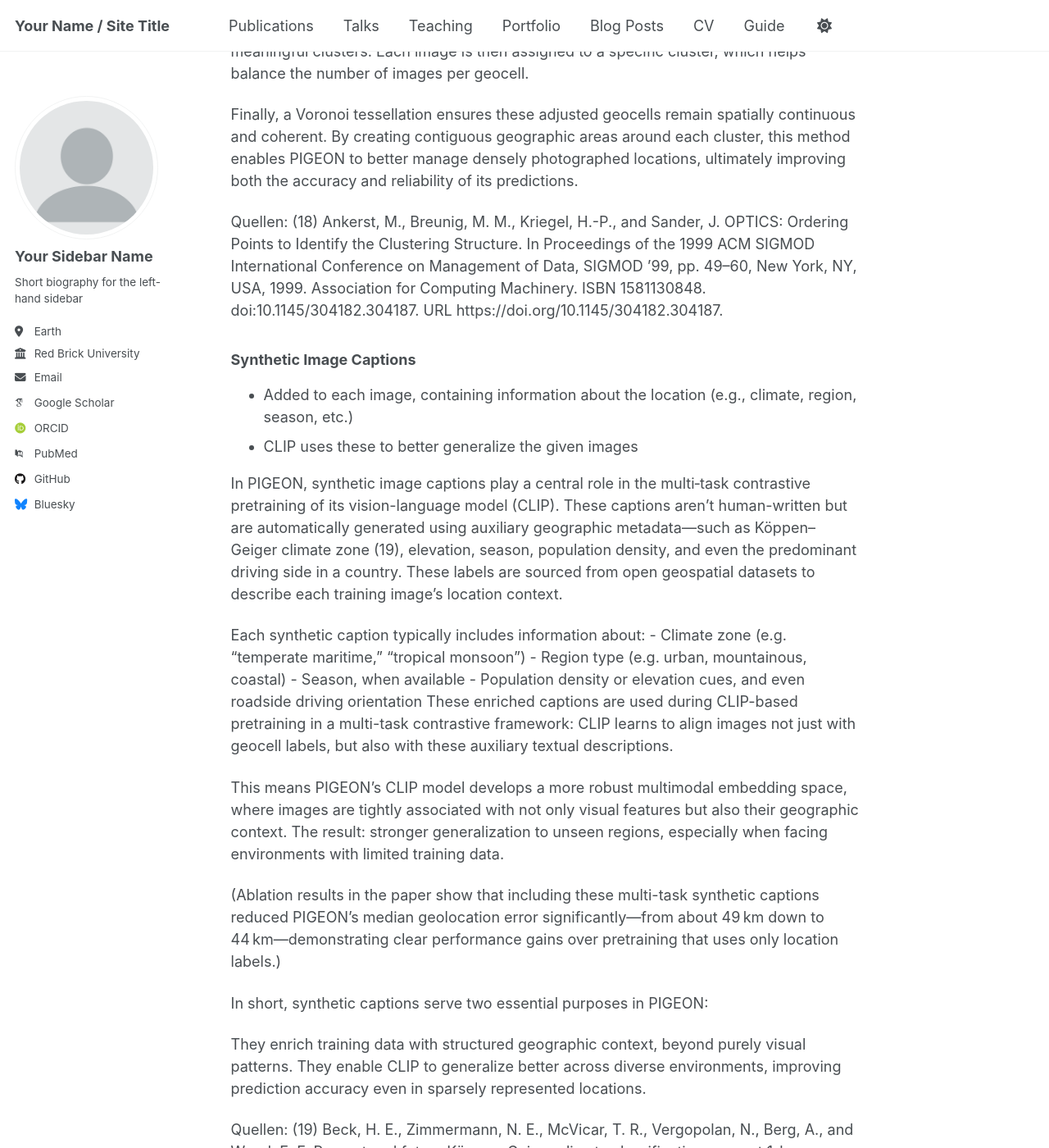
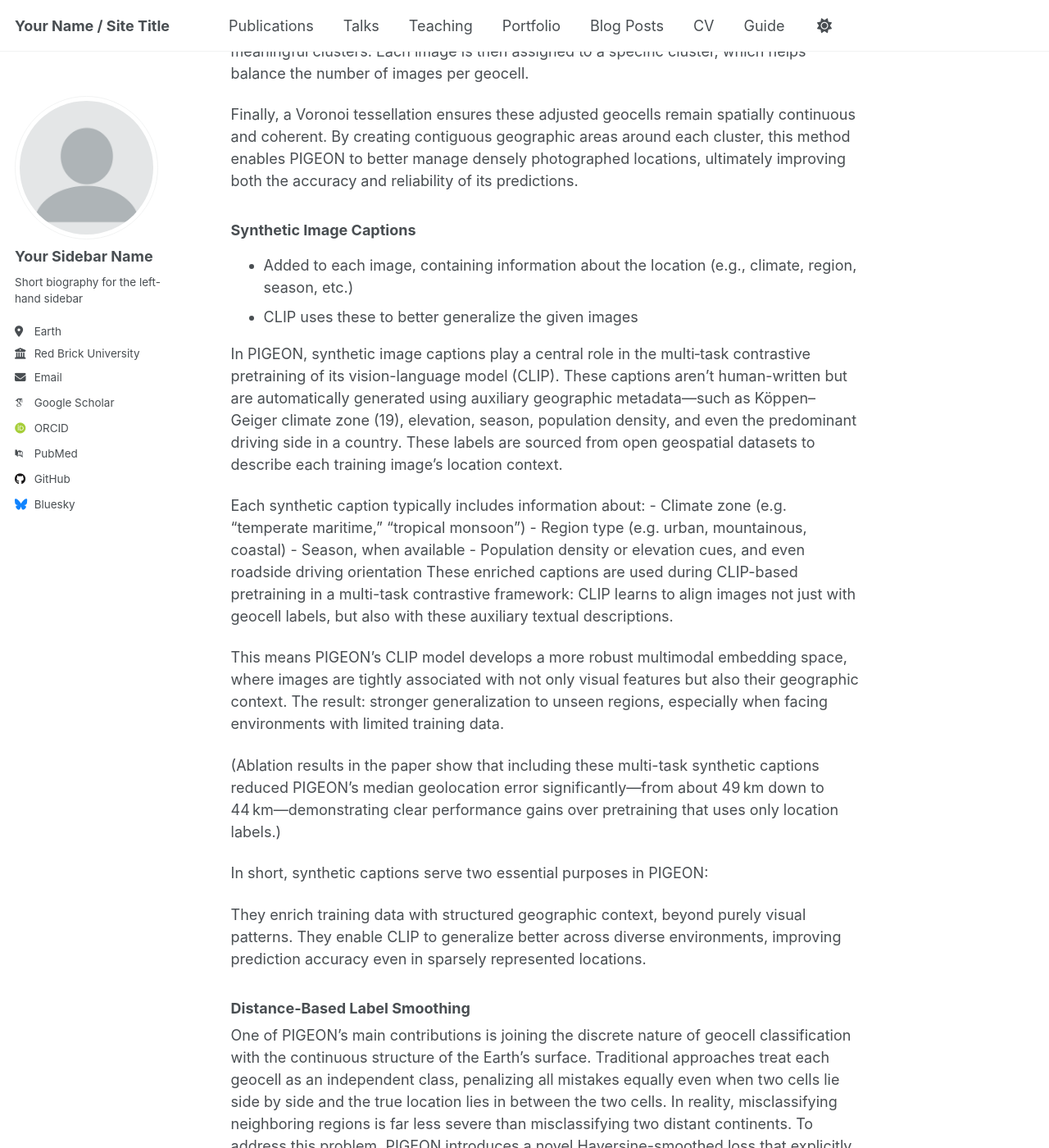
Before and after one commit to Smilooooo/Smilooooo.github.io, a Jekyll site: the page built from _posts/2025-05-13-pigeon-post.md, in a window 1280 px wide and 1400 px high, scrolled down 8821 px. Shown: the whole window at 82% size. Built offline with Jekyll 4.4.1, drawn with Linux system fonts in a browser that asks for light colours; some web fonts are replaced; some of the changed text lies outside the part shown.

Commit message:
Update 2025-05-13-pigeon-post.md

```diff
--- a/_posts/2025-05-13-pigeon-post.md
+++ b/_posts/2025-05-13-pigeon-post.md
@@ -140,8 +140,7 @@ To address this imbalance, the authors propose a targeted clustering strategy us
 
 Finally, a Voronoi tessellation ensures these adjusted geocells remain spatially continuous and coherent. By creating contiguous geographic areas around each cluster, this method enables PIGEON to better manage densely photographed locations, ultimately improving both the accuracy and reliability of its predictions.
 
-Quellen:
-(18) Ankerst, M., Breunig, M. M., Kriegel, H.-P., and Sander, J. OPTICS: Ordering Points to Identify the Clustering Structure. In Proceedings of the 1999 ACM SIGMOD International Conference on Management of Data, SIGMOD ’99, pp. 49–60, New York, NY, USA, 1999. Association for Computing Machinery. ISBN 1581130848. doi:10.1145/304182.304187. URL https://doi.org/10.1145/304182.304187.
+
 
 ### Synthetic Image Captions
 
@@ -165,9 +164,6 @@ In short, synthetic captions serve two essential purposes in PIGEON:
 
 They enrich training data with structured geographic context, beyond purely visual patterns.
 They enable CLIP to generalize better across diverse environments, improving prediction accuracy even in sparsely represented locations.
-
-Quellen:
-(19) Beck, H. E., Zimmermann, N. E., McVicar, T. R., Vergopolan, N., Berg, A., and Wood, E. F. Present and future Köppen-Geiger climate classification maps at 1-km resolution. Scientific Data, 5(1):180214, Oct 2018. ISSN 2052-4463. doi:10.1038/sdata.2018.214. URL https://doi.org/10.1038/sdata.2018.214.
 
 
 ### Distance-Based Label Smoothing
```
Also changed, not shown: other parts of _posts/2025-05-13-pigeon-post.md (+1 -0 lines).
